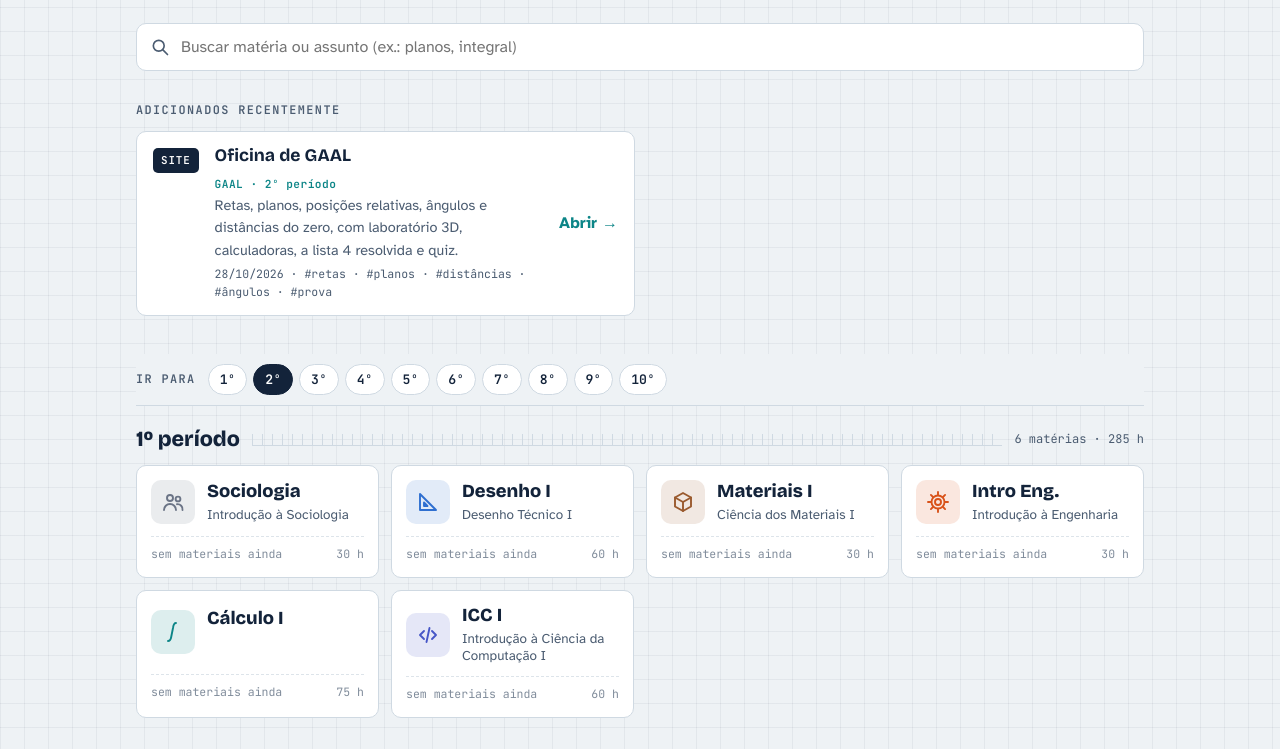
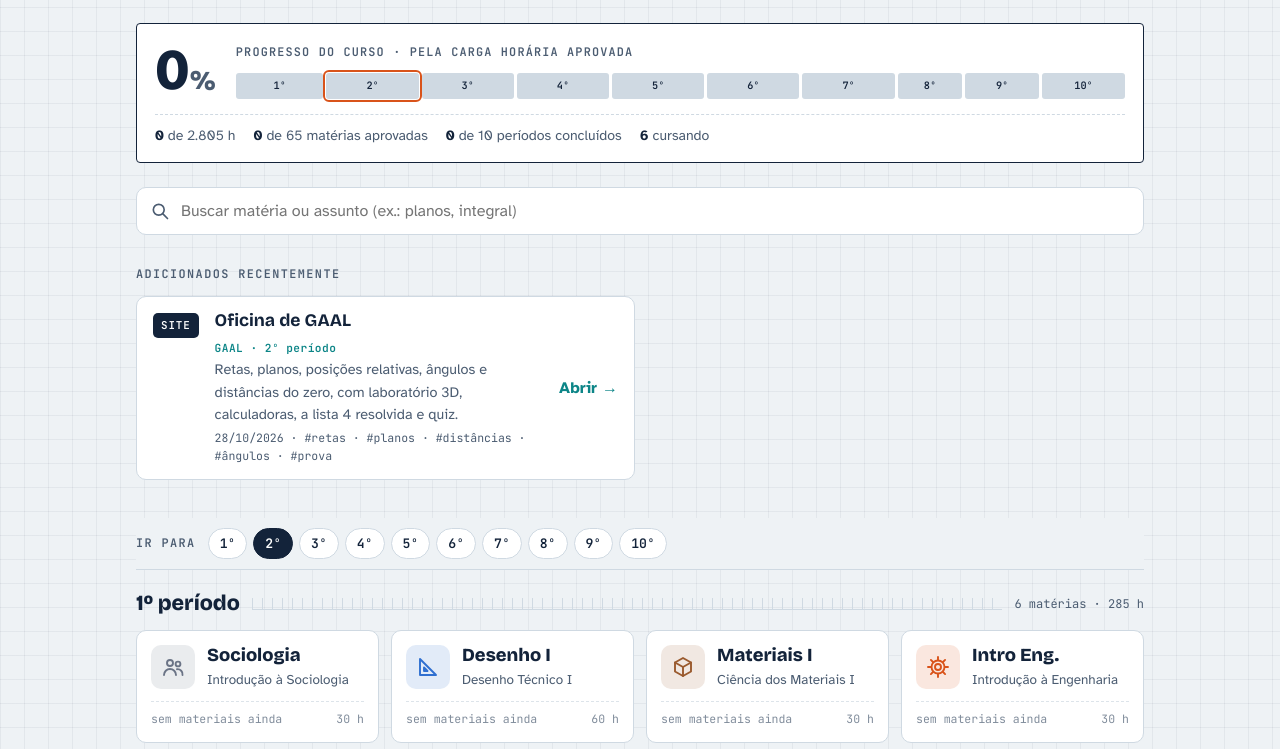
Before and after one commit to GuisBraz/Faculdade-de-bolso, a plain HTML site: page index.html in a window 1280 px wide. Shown: the part 305-1054 px from the top of the page. Drawn offline with nearby package versions, Linux system fonts and the light colour scheme.

Commit message:
Adiciona progresso do curso e situação das matérias
Porcentagem pela carga horária aprovada, barra por período, status
aprovada/reprovada/cursando nos cartões e recolhimento automático
de períodos encerrados.

Co-Authored-By: Claude Opus 5.5 <noreply@anthropic.com>
Claude-Session: https://claude.ai/code/session_01EwjpRZMqSCHUJYT5YrUJ5W

```diff
--- a/dados/materias.js
+++ b/dados/materias.js
@@ -8,6 +8,13 @@
       { titulo, tipo, caminho, descricao, data: "AAAA-MM-DD", tags: [] }
     tipos: site, pdf, resumo, lista, prova, link
   • Período atual: marque "atual: true" no período que está cursando.
+  • Situação da matéria (campo "status"):
+      "aprovada"  → conta no progresso
+      "reprovada" → fica vermelha
+      "cursando"  → em andamento
+      (sem status = ainda não cursada)
+    Quando TODAS as matérias de um período estiverem aprovadas ou
+    reprovadas, o período é recolhido automaticamente.
   • "area" define a cor da matéria (veja AREAS abaixo).
   • "icone": nome de um ícone do index.html (ex.: calculo, vetor, solda).
 */
@@ -42,12 +49,12 @@ window.FACULDADE = {
     {
       numero: 2, ch: 300, atual: true,
       materias: [
-        { id: "qg", sigla: "Química", nome: "Química Geral", ch: 60, icone: "quimica", area: "q", professor: "", arquivos: [] },
-        { id: "calc2", sigla: "Cálculo II", nome: "Cálculo II", ch: 60, icone: "calculo", area: "a", professor: "", arquivos: [] },
-        { id: "fis1", sigla: "Física I", nome: "Física I", ch: 60, icone: "fisica", area: "f", professor: "", arquivos: [] },
-        { id: "cm2", sigla: "Materiais II", nome: "Ciência dos Materiais II", ch: 30, icone: "materiais", area: "m", professor: "", arquivos: [] },
-        { id: "dt2", sigla: "Desenho II", nome: "Desenho Técnico II – DAC", ch: 30, icone: "desenho", area: "d", professor: "", arquivos: [] },
-        { id: "gaal", sigla: "GAAL", nome: "Geometria Analítica e Álgebra Linear", ch: 60, icone: "vetor", area: "a", professor: "Gabriela Oliveira", arquivos: [
+        { id: "qg", status: "cursando", sigla: "Química", nome: "Química Geral", ch: 60, icone: "quimica", area: "q", professor: "", arquivos: [] },
+        { id: "calc2", status: "cursando", sigla: "Cálculo II", nome: "Cálculo II", ch: 60, icone: "calculo", area: "a", professor: "", arquivos: [] },
+        { id: "fis1", status: "cursando", sigla: "Física I", nome: "Física I", ch: 60, icone: "fisica", area: "f", professor: "", arquivos: [] },
+        { id: "cm2", status: "cursando", sigla: "Materiais II", nome: "Ciência dos Materiais II", ch: 30, icone: "materiais", area: "m", professor: "", arquivos: [] },
+        { id: "dt2", status: "cursando", sigla: "Desenho II", nome: "Desenho Técnico II – DAC", ch: 30, icone: "desenho", area: "d", professor: "", arquivos: [] },
+        { id: "gaal", status: "cursando", sigla: "GAAL", nome: "Geometria Analítica e Álgebra Linear", ch: 60, icone: "vetor", area: "a", professor: "Gabriela Oliveira", arquivos: [
             {
               titulo: "Oficina de GAAL",
               tipo: "site",
--- a/index.html
+++ b/index.html
@@ -12,7 +12,7 @@
 /* Layout: caderneta de engenharia — folha milimetrada, cada período é uma "régua" com as matérias como fichas de arquivo */
 :root{
   --paper:#EEF2F5; --sheet:#FFFFFF; --ink:#13233A; --ink2:#4B5C71; --line:#CFD9E2; --grid:rgba(19,35,58,.055);
-  --accent:#D9531A; --accent2:#0C8587;
+  --accent:#D9531A; --accent2:#0C8587; --ok:#2A7F3E; --bad:#BF3328;
   --f-disp:"Bricolage Grotesque","Trebuchet MS",system-ui,sans-serif;
   --f-body:"Atkinson Hyperlegible","Segoe UI",system-ui,sans-serif;
   --f-mono:"JetBrains Mono",ui-monospace,Consolas,monospace;
@@ -20,10 +20,10 @@
 }
 @media (prefers-color-scheme: dark){:root:not([data-theme="light"]){
   --paper:#0B1624; --sheet:#112034; --ink:#E4EDF6; --ink2:#9BAFC4; --line:#24384F; --grid:rgba(140,185,230,.07);
-  --accent:#FF7B3F; --accent2:#3CC6C8; color-scheme:dark}}
+  --accent:#FF7B3F; --accent2:#3CC6C8; --ok:#5DC46F; --bad:#FF6E61; color-scheme:dark}}
 :root[data-theme="dark"]{
   --paper:#0B1624; --sheet:#112034; --ink:#E4EDF6; --ink2:#9BAFC4; --line:#24384F; --grid:rgba(140,185,230,.07);
-  --accent:#FF7B3F; --accent2:#3CC6C8; color-scheme:dark}
+  --accent:#FF7B3F; --accent2:#3CC6C8; --ok:#5DC46F; --bad:#FF6E61; color-scheme:dark}
 :root{padding-top:env(safe-area-inset-top,0px);padding-bottom:env(safe-area-inset-bottom,0px)}
 *{box-sizing:border-box}
 body{margin:0;background:var(--paper);color:var(--ink);font:16px/1.55 var(--f-body);
@@ -69,7 +69,8 @@ a{color:inherit}
 .ic{width:44px;height:44px;border-radius:10px;display:grid;place-items:center;background:color-mix(in srgb,var(--mc) 14%,var(--sheet));color:var(--mc);grid-row:span 2}
 .ic svg{width:24px;height:24px}
 .mat .sg{font-family:var(--f-disp);font-weight:800;font-size:1.15rem;line-height:1.1}
-.mat .nm{font-size:.84rem;color:var(--ink2);line-height:1.3;grid-column:2}
+.mat .nm{font-size:.84rem;color:var(--ink2);line-height:1.3;grid-column:2;min-width:0;overflow-wrap:anywhere}
+.mat .sg{min-width:0;overflow-wrap:anywhere}
 .mat .n{grid-column:1/-1;margin-top:8px;font-family:var(--f-mono);font-size:.72rem;color:var(--ink2);display:flex;justify-content:space-between;border-top:1px dashed var(--line);padding-top:8px}
 .mat.empty .n{opacity:.7}
 .mat .n b{color:var(--mc);font-weight:600}
@@ -94,6 +95,37 @@ a{color:inherit}
 @media (max-width:560px){.file{grid-template-columns:1fr}.badge{grid-row:auto;justify-self:start}.file .meta{grid-column:auto}.file .go{grid-row:auto;order:5}}
 .blank{border:1.5px dashed var(--line);border-radius:10px;padding:26px;text-align:center;color:var(--ink2)}
 .blank b{display:block;font-family:var(--f-disp);color:var(--ink);font-size:1.1rem;margin-bottom:4px}
+.prog{background:var(--sheet);border:1.5px solid var(--ink);border-radius:4px;padding:18px 18px 16px;margin-bottom:24px;display:grid;grid-template-columns:auto 1fr;gap:6px 22px;align-items:center}
+.prog .pct{font-family:var(--f-disp);font-weight:800;font-size:clamp(2.6rem,8vw,3.6rem);line-height:1;letter-spacing:-.03em;grid-row:span 2;font-variant-numeric:tabular-nums}
+.prog .pct small{font-size:.45em;color:var(--ink2);margin-left:2px}
+.prog .lb{font-family:var(--f-mono);font-size:.74rem;letter-spacing:.1em;text-transform:uppercase;color:var(--ink2);font-weight:600}
+.segs{display:flex;gap:3px;height:26px;margin-top:4px}
+.seg{position:relative;border-radius:3px;background:var(--line);overflow:hidden;min-width:0}
+.seg i{position:absolute;inset:0 auto 0 0;background:var(--ok)}
+.seg.cur{outline:2px solid var(--accent);outline-offset:1px}
+.seg span{position:absolute;inset:0;display:grid;place-items:center;font:600 .64rem var(--f-mono);color:var(--ink);mix-blend-mode:normal}
+.prog .sub{grid-column:1/-1;display:flex;flex-wrap:wrap;gap:6px 18px;font-size:.88rem;color:var(--ink2);border-top:1px dashed var(--line);padding-top:10px;margin-top:8px}
+.prog .sub b{color:var(--ink);font-variant-numeric:tabular-nums}
+.prog .sub .bad b{color:var(--bad)}
+@media (max-width:560px){.prog{grid-template-columns:1fr}.prog .pct{grid-row:auto}}
+details.periodo>summary{list-style:none;cursor:pointer}
+details.periodo>summary::-webkit-details-marker{display:none}
+details.periodo>summary .ruler{margin-bottom:0}
+details.periodo[open]>summary .ruler{margin-bottom:14px}
+details.periodo .tg{font-family:var(--f-mono);font-size:.72rem;color:var(--ink2);white-space:nowrap}
+details.periodo[open] .tg::after{content:" · ocultar"}
+details.periodo:not([open]) .tg::after{content:" · mostrar"}
+details.periodo h2{color:var(--ink2)}
+.pill.ok{background:var(--ok)}
+.pill.bad{background:var(--bad)}
+.mat .st{font:600 .62rem var(--f-mono);margin-right:4px;letter-spacing:.06em;text-transform:uppercase;padding:2px 6px;border-radius:4px}
+.mat.aprovada .st{background:color-mix(in srgb,var(--ok) 16%,var(--sheet));color:var(--ok)}
+.mat.cursando .st{background:color-mix(in srgb,var(--accent) 16%,var(--sheet));color:var(--accent)}
+.mat.reprovada{border-color:var(--bad);background:color-mix(in srgb,var(--bad) 8%,var(--sheet))}
+.mat.reprovada .st{background:var(--bad);color:var(--sheet)}
+.mat.reprovada .sg{color:var(--bad)}
+#jump button.done{border-color:var(--ok);color:var(--ok)}
+#jump button.done.on{background:var(--ink);color:var(--sheet)}
 .jumpbar{position:sticky;top:env(safe-area-inset-top,0px);z-index:5;display:flex;align-items:center;gap:12px;background:var(--paper);padding-block:10px;margin-bottom:22px;border-bottom:1px solid var(--line)}
 #jump{display:flex;gap:6px;overflow-x:auto;scrollbar-width:none;min-width:0}
 #jump::-webkit-scrollbar{display:none}
@@ -120,6 +152,8 @@ footer{padding-block:40px 40px;color:var(--ink2);font-family:var(--f-mono);font-
     </div>
     <div class="stamp" id="stamp"></div>
   </header>
+
+  <section class="prog" id="prog" aria-label="Progresso do curso"></section>
 
   <div class="search">
     <svg viewBox="0 0 24 24" fill="none" stroke="currentColor" stroke-width="2" stroke-linecap="round" aria-hidden="true"><circle cx="10.5" cy="10.5" r="6.5"/><path d="M15.5 15.5 21 21"/></svg>
@@ -186,6 +220,7 @@ const ICONS = {
   capacete:'<path d="M3 18h18v2H3z"/><path d="M4.5 18a7.5 7.5 0 0 1 15 0"/><path d="M10 10.8V6h4v4.8"/>'
 };
 const icon = k => '<svg viewBox="0 0 24 24" fill="none" stroke="currentColor" stroke-width="1.9" stroke-linecap="round" stroke-linejoin="round" aria-hidden="true">'+(ICONS[k]||ICONS.livro)+'</svg>';
+const ST = {aprovada:'✓ aprovada',reprovada:'reprovada',cursando:'cursando'};
 const TIPOS = {site:'Site',pdf:'PDF',resumo:'Resumo',lista:'Lista',prova:'Prova',link:'Link'};
 const esc = s => String(s??'').replace(/[&<>"]/g,c=>({'&':'&amp;','<':'&lt;','>':'&gt;','"':'&quot;'}[c]));
 const fdate = d => { if(!d) return ''; const [y,m,dd]=d.split('-'); return dd+'/'+m+'/'+y };
@@ -203,9 +238,9 @@ function fileRow(a,showMat){
     '<small>'+[fdate(a.data),...(a.tags||[]).map(t=>'#'+t)].filter(Boolean).map(esc).join(' · ')+'</small></div></a>';
 }
 function matCard(m){
-  const n=m.arquivos.length;
-  return '<a class="mat'+(n?'':' empty')+'" style="--mc:'+esc(m.cor)+'" href="#m-'+esc(m.id)+'"><span class="ic">'+icon(m.icone)+'</span><span class="sg">'+esc(m.sigla)+'</span><span class="nm">'+(m.nome===m.sigla?'&nbsp;':esc(m.nome))+'</span>'+
-    '<span class="n"><span>'+(n?'<b>'+n+'</b> '+(n===1?'material':'materiais'):'sem materiais ainda')+'</span><span>'+(m.ch?m.ch+' h':m.periodo+'º')+'</span></span></a>';
+  const n=m.arquivos.length, st=m.status||'';
+  return '<a class="mat'+(n?'':' empty')+(st?' '+st:'')+'" style="--mc:'+esc(m.cor)+'" href="#m-'+esc(m.id)+'"><span class="ic">'+icon(m.icone)+'</span><span class="sg">'+esc(m.sigla)+'</span><span class="nm">'+(m.nome===m.sigla?'&nbsp;':esc(m.nome))+'</span>'+
+    '<span class="n"><span>'+(ST[st]?'<span class="st">'+ST[st]+'</span> ':'')+(n?'<b>'+n+'</b> '+(n===1?'material':'materiais'):(ST[st]?'':'sem materiais ainda'))+'</span><span>'+(m.ch?m.ch+' h':m.periodo+'º')+'</span></span></a>';
 }
 function renderHome(){
   document.getElementById('curso').textContent=[D.curso,D.instituicao].filter(Boolean).join(' · ');
@@ -216,19 +251,32 @@ function renderHome(){
   const rec=[...FILES].sort((a,b)=>String(b.data).localeCompare(String(a.data))).slice(0,3);
   document.getElementById('recentWrap').hidden=!rec.length;
   document.getElementById('recent').innerHTML=rec.map(a=>fileRow(a,true)).join('');
-  document.getElementById('jump').innerHTML=D.periodos.map(p=>'<button data-p="'+p.numero+'" class="'+(p.atual?'on':'')+'">'+p.numero+'º</button>').join('');
-  document.querySelectorAll('#jump button').forEach(b=>b.onclick=()=>document.getElementById('p'+b.dataset.p).scrollIntoView({behavior:matchMedia('(prefers-reduced-motion: reduce)').matches?'auto':'smooth'}));
-  document.getElementById('periodos').innerHTML=D.periodos.map(p=>{
-    const ms=p.materias||[], nf=ms.reduce((s,m)=>s+(m.arquivos||[]).length,0);
-    return '<section class="periodo'+(p.atual?' now':'')+'" id="p'+p.numero+'"><div class="ruler"><h2>'+p.numero+'º período</h2>'+(p.atual?'<span class="pill">cursando</span>':'')+'<span class="ticks"></span><span class="ct">'+ms.length+' matérias'+(p.ch?' · '+p.ch+' h':'')+(nf?' · '+nf+(nf===1?' material':' materiais'):'')+'</span></div>'+
-      '<div class="grid">'+MATS.filter(m=>m.periodo===p.numero).map(matCard).join('')+'</div></section>' }).join('');
+  const pst=p=>{ const ms=p.materias||[]; const ok=ms.filter(m=>m.status==='aprovada'), rp=ms.filter(m=>m.status==='reprovada');
+    const tot=ms.reduce((a,m)=>a+(m.ch||0),0), done=ok.reduce((a,m)=>a+(m.ch||0),0);
+    return {ms,ok,rp,tot,done,closed:ms.length>0&&ms.every(m=>m.status==='aprovada'||m.status==='reprovada'),full:ms.length>0&&ok.length===ms.length} };
+  const P=D.periodos.map(p=>({p,...pst(p)}));
+  const T=P.reduce((a,x)=>a+x.tot,0), Dn=P.reduce((a,x)=>a+x.done,0), pct=T?Dn/T*100:0;
+  const nOk=P.reduce((a,x)=>a+x.ok.length,0), nRp=P.reduce((a,x)=>a+x.rp.length,0), nCur=MATS.filter(m=>m.status==='cursando').length, nClosed=P.filter(x=>x.full).length;
+  document.getElementById('prog').innerHTML='<div class="pct">'+(pct<10&&pct>0?pct.toFixed(1).replace('.',','):Math.floor(pct))+'<small>%</small></div><div class="lb">Progresso do curso · pela carga horária aprovada</div>'+
+    '<div class="segs">'+P.map(x=>'<div class="seg'+(x.p.atual?' cur':'')+'" style="flex:'+x.tot+'" title="'+x.p.numero+'º período: '+(x.tot?Math.round(x.done/x.tot*100):0)+'%"><i style="width:'+(x.tot?x.done/x.tot*100:0)+'%"></i><span>'+x.p.numero+'º</span></div>').join('')+'</div>'+
+    '<div class="sub"><span><b>'+Dn.toLocaleString('pt-BR')+'</b> de '+T.toLocaleString('pt-BR')+' h</span><span><b>'+nOk+'</b> de '+MATS.length+' matérias aprovadas</span><span><b>'+nClosed+'</b> de '+P.length+' períodos concluídos</span>'+(nCur?'<span><b>'+nCur+'</b> cursando</span>':'')+(nRp?'<span class="bad"><b>'+nRp+'</b> '+(nRp===1?'reprovada':'reprovadas')+' a refazer</span>':'')+'</div>';
+  document.getElementById('jump').innerHTML=P.map(x=>'<button data-p="'+x.p.numero+'" class="'+(x.p.atual?'on ':'')+(x.full?'done':'')+'">'+(x.full?'✓ ':'')+x.p.numero+'º</button>').join('');
+  document.querySelectorAll('#jump button').forEach(b=>b.onclick=()=>{ const el=document.getElementById('p'+b.dataset.p); if(el.tagName==='DETAILS')el.open=true; el.scrollIntoView({behavior:matchMedia('(prefers-reduced-motion: reduce)').matches?'auto':'smooth'}) });
+  document.getElementById('periodos').innerHTML=P.map(x=>{
+    const p=x.p, ms=x.ms, nf=ms.reduce((s,m)=>s+(m.arquivos||[]).length,0);
+    const info=ms.length+' matérias'+(p.ch?' · '+p.ch+' h':'')+(nf?' · '+nf+(nf===1?' material':' materiais'):'');
+    const grid='<div class="grid">'+MATS.filter(m=>m.periodo===p.numero).map(matCard).join('')+'</div>';
+    if(x.closed){
+      const tag=x.full?'<span class="pill ok">concluído · 100%</span>':'<span class="pill bad">'+x.rp.length+' '+(x.rp.length===1?'reprovada':'reprovadas')+'</span>';
+      return '<details class="periodo" id="p'+p.numero+'"><summary><div class="ruler"><h2>'+p.numero+'º período</h2>'+tag+'<span class="ticks"></span><span class="tg">'+info+'</span></div></summary>'+grid+'</details>' }
+    return '<section class="periodo'+(p.atual?' now':'')+'" id="p'+p.numero+'"><div class="ruler"><h2>'+p.numero+'º período</h2>'+(p.atual?'<span class="pill">cursando</span>':'')+'<span class="ticks"></span><span class="ct">'+info+(x.done?' · '+Math.round(x.done/x.tot*100)+'%':'')+'</span></div>'+grid+'</section>' }).join('');
 }
 function renderMat(id){
   const m=MATS.find(x=>x.id===id), box=document.getElementById('materia');
   if(!m){ location.hash=''; return }
   document.title=m.sigla+' · Faculdade de Bolso';
   box.innerHTML='<a class="back" href="#">← Todas as matérias</a>'+
-    '<div class="mhead" style="--mc:'+esc(m.cor)+'"><span class="ic">'+icon(m.icone)+'</span><div><div class="eyebrow">'+m.periodo+'º período · '+esc(m.sigla)+'</div><h1>'+esc(m.nome)+'</h1>'+(m.professor?'<p>Prof.ª/Prof. '+esc(m.professor)+'</p>':'')+'</div></div>'+
+    '<div class="mhead" style="--mc:'+esc(m.cor)+'"><span class="ic">'+icon(m.icone)+'</span><div><div class="eyebrow">'+m.periodo+'º período · '+esc(m.sigla)+'</div><h1>'+esc(m.nome)+'</h1>'+'<p>'+[m.ch?m.ch+' h':'',m.professor?'Prof. '+esc(m.professor):'',ST[m.status]||''].filter(Boolean).join(' · ')+'</p>'+'</div></div>'+
     (m.arquivos.length?'<div class="files">'+[...m.arquivos].sort((a,b)=>String(b.data).localeCompare(String(a.data))).map(a=>fileRow({...a,mat:m},false)).join('')+'</div>'
       :'<div class="blank"><b>Nada aqui ainda</b>Os materiais desta matéria vão aparecer aqui assim que forem adicionados.</div>');
 }
```
Also changed, not shown: 1 other file.
